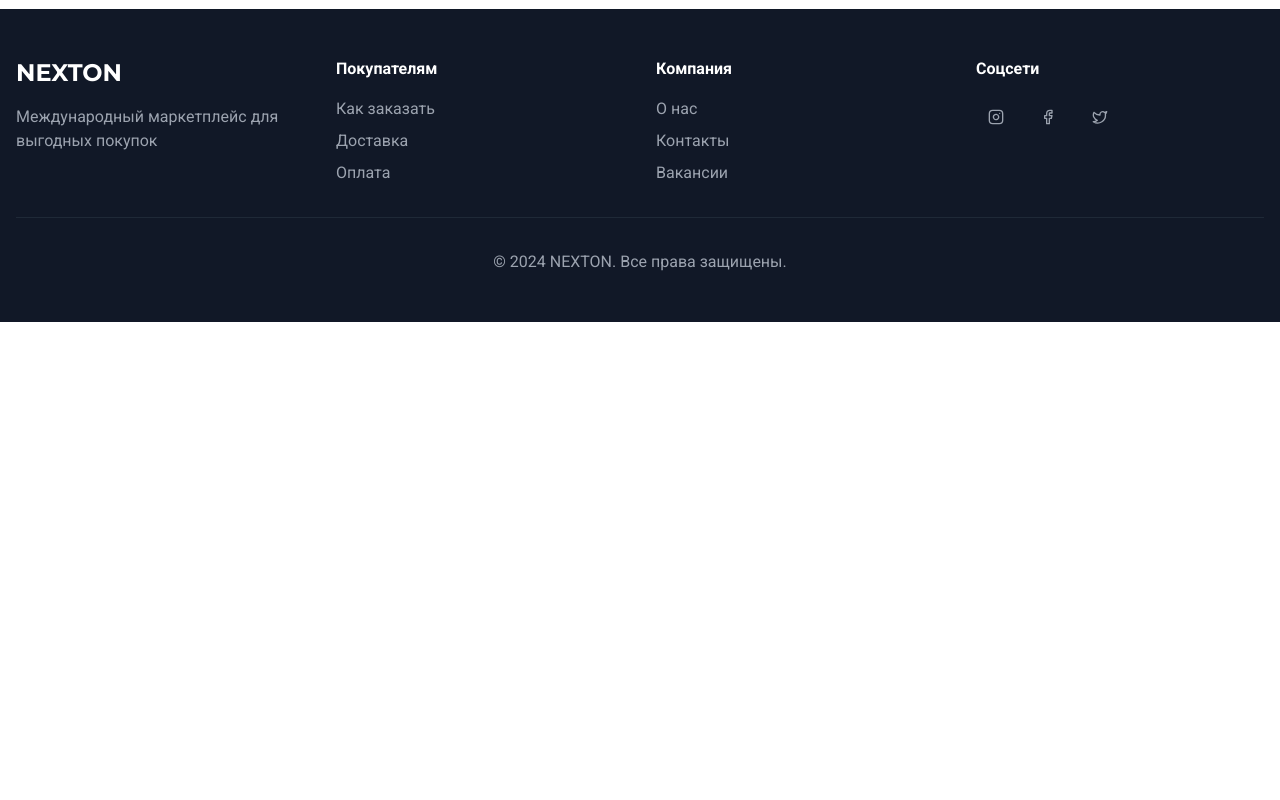
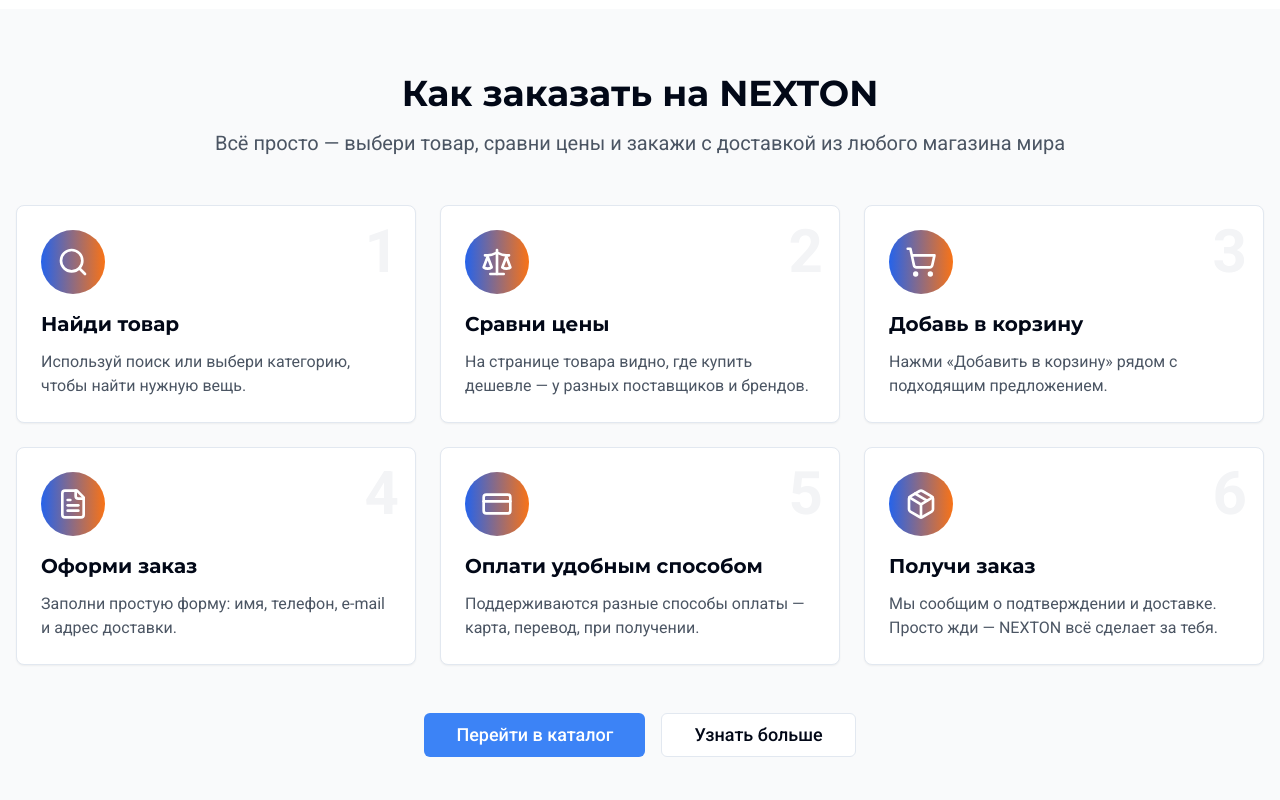
Before and after one commit to pr-poehali-dev/nexton-marketplace, a React (Vite) app: page / in a window 1280 px wide. Shown: the part 1440-2240 px from the top of the page. Before the commit the page ends 1762 px from the top, so only its background shows below. Built offline with nearby package versions, Linux system fonts and the light colour scheme.

Commit message:
Оформление раздела "Как заказать"

```diff
--- a/src/pages/Index.tsx
+++ b/src/pages/Index.tsx
@@ -487,6 +487,100 @@ const Index = () => {
         </div>
       </section>
 
+      <section className="bg-gray-50 py-16">
+        <div className="container mx-auto px-4">
+          <div className="text-center mb-12">
+            <h2 className="text-4xl font-bold mb-4 font-montserrat">
+              Как заказать на NEXTON
+            </h2>
+            <p className="text-xl text-gray-600">
+              Всё просто — выбери товар, сравни цены и закажи с доставкой из любого магазина мира
+            </p>
+          </div>
+
+          <div className="grid grid-cols-1 md:grid-cols-2 lg:grid-cols-3 gap-6 mb-12">
+            {[
+              {
+                step: 1,
+                icon: 'Search',
+                title: 'Найди товар',
+                description: 'Используй поиск или выбери категорию, чтобы найти нужную вещь.',
+              },
+              {
+                step: 2,
+                icon: 'Scale',
+                title: 'Сравни цены',
+                description: 'На странице товара видно, где купить дешевле — у разных поставщиков и брендов.',
+              },
+              {
+                step: 3,
+                icon: 'ShoppingCart',
+                title: 'Добавь в корзину',
+                description: 'Нажми «Добавить в корзину» рядом с подходящим предложением.',
+              },
+              {
+                step: 4,
+                icon: 'FileText',
+                title: 'Оформи заказ',
+                description: 'Заполни простую форму: имя, телефон, e-mail и адрес доставки.',
+              },
+              {
+                step: 5,
+                icon: 'CreditCard',
+                title: 'Оплати удобным способом',
+                description: 'Поддерживаются разные способы оплаты — карта, перевод, при получении.',
+              },
+              {
+                step: 6,
+                icon: 'Package',
+                title: 'Получи заказ',
+                description: 'Мы сообщим о подтверждении и доставке. Просто жди — NEXTON всё сделает за тебя.',
+              },
+            ].map((item) => (
+              <Card
+                key={item.step}
+                className="relative overflow-hidden hover:shadow-lg transition-all animate-fade-in hover-scale"
+              >
+                <CardContent className="p-6">
+                  <div className="absolute top-4 right-4 text-6xl font-bold text-gray-100">
+                    {item.step}
+                  </div>
+                  <div className="relative z-10">
+                    <div className="w-16 h-16 bg-gradient-to-r from-blue-600 to-orange-500 rounded-full flex items-center justify-center mb-4">
+                      <Icon name={item.icon} size={32} className="text-white" />
+                    </div>
+                    <h3 className="text-xl font-bold mb-3 font-montserrat">
+                      {item.title}
+                    </h3>
+                    <p className="text-gray-600">{item.description}</p>
+                  </div>
+                </CardContent>
+              </Card>
+            ))}
+          </div>
+
+          <div className="flex justify-center gap-4">
+            <Button
+              size="lg"
+              className="bg-primary hover:bg-primary/90 text-white text-lg px-8 hover-scale"
+              onClick={() => {
+                const catalogSection = document.getElementById('catalog');
+                catalogSection?.scrollIntoView({ behavior: 'smooth' });
+              }}
+            >
+              Перейти в каталог
+            </Button>
+            <Button
+              size="lg"
+              variant="outline"
+              className="text-lg px-8 hover-scale"
+            >
+              Узнать больше
+            </Button>
+          </div>
+        </div>
+      </section>
+
       <Dialog open={!!selectedProduct} onOpenChange={() => setSelectedProduct(null)}>
         <DialogContent className="max-w-7xl max-h-[90vh] overflow-y-auto p-0">
           {selectedProduct && (
```
